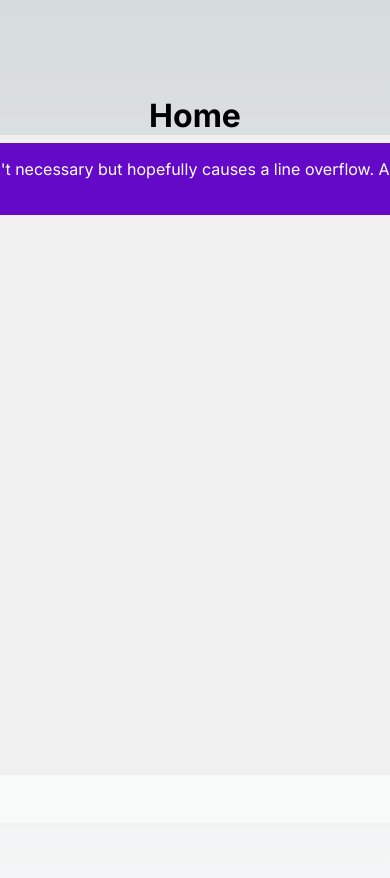
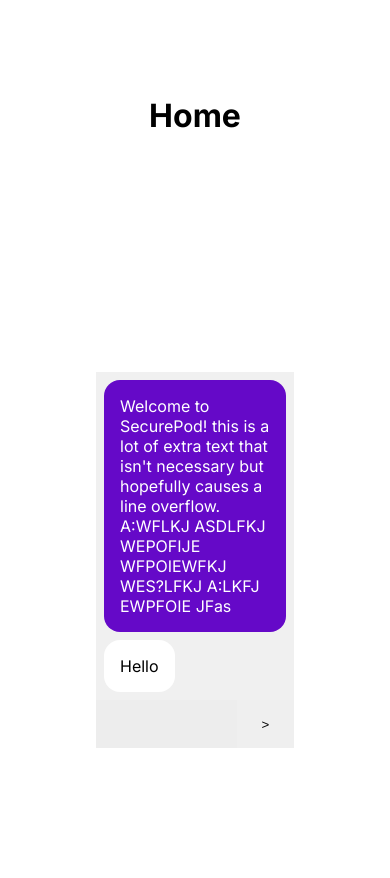
Before and after one commit to blueputty01/hoyahacks24, a Next.js app: page / in a window 390 px wide. Shown: the top 878 px of the page. After the commit the page ends 844 px from the top, so only its background shows below. Built offline with nearby package versions, Linux system fonts and the light colour scheme.

Commit message:
kinda responsive

```diff
--- a/src/app/globals.css
+++ b/src/app/globals.css
@@ -87,12 +87,7 @@ body {
 
 body {
   color: rgb(var(--foreground-rgb));
-  background: linear-gradient(
-      to bottom,
-      transparent,
-      rgb(var(--background-end-rgb))
-    )
-    rgb(var(--background-start-rgb));
+  background-color: var(--background-end-rgb);
 }
 
 a {
@@ -109,21 +104,21 @@ a {
 .chatbox-input
 {
   width: 100%;
-  height: 56px;
+  min-height: 56px;
+  height: 5rem;
   border-radius: 4px;
   padding-left: 40px;
   padding-right: 40px;
   position: relative;
-  background-color: rgba(255,255,255,0.3);
+  background: linear-gradient(
+    to bottom,
+    transparent,
+    rgb(var(--background-end-rgb)));
   transition: 0.3s all;
 }
 
 .chatbox
 {
-  width: 80rem;
-  height: 60rem;
-  max-width: 80rem;
-
   display: flex;
   flex-direction: column;
 
@@ -171,7 +166,7 @@ a {
   input[type=text]
   {
     border: none;
-    background-color: rgba(255, 255, 255, 0.45);
+    background-color: rgba(237, 237, 237, 1);
 
     padding: 2rem, 4rem, 2rem, 4rem;
     width: 100%;
@@ -183,6 +178,7 @@ a {
     :hover
     {
       box-shadow: 0rem 0.25rem 1.25rem 0rem rgba(0, 0, 0, 0.05);
+      background-color: rgba(225, 225, 225, 1);
       outline: none;
     }
 
@@ -198,6 +194,6 @@ a {
     max-width: 10rem;
     width: 5rem;
     outline:none;
-
+    border: none;
   }
 }
```
